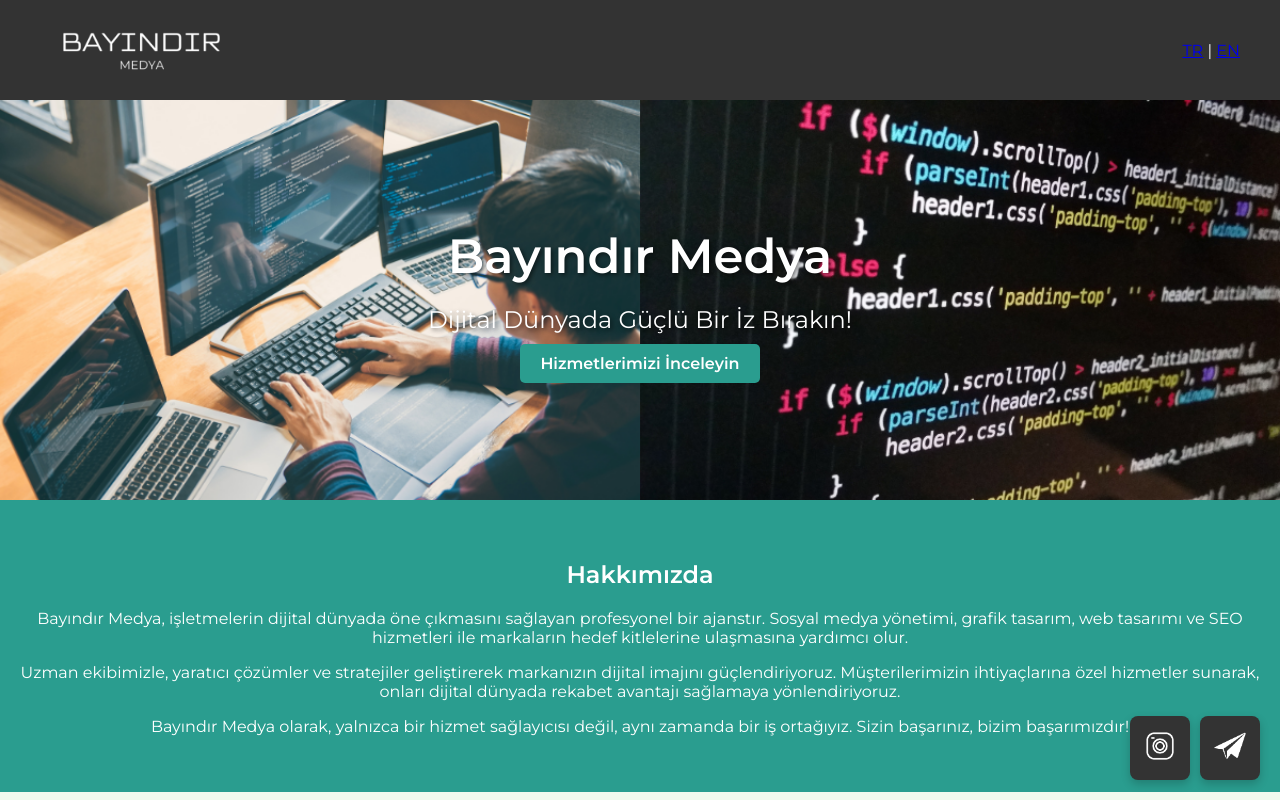
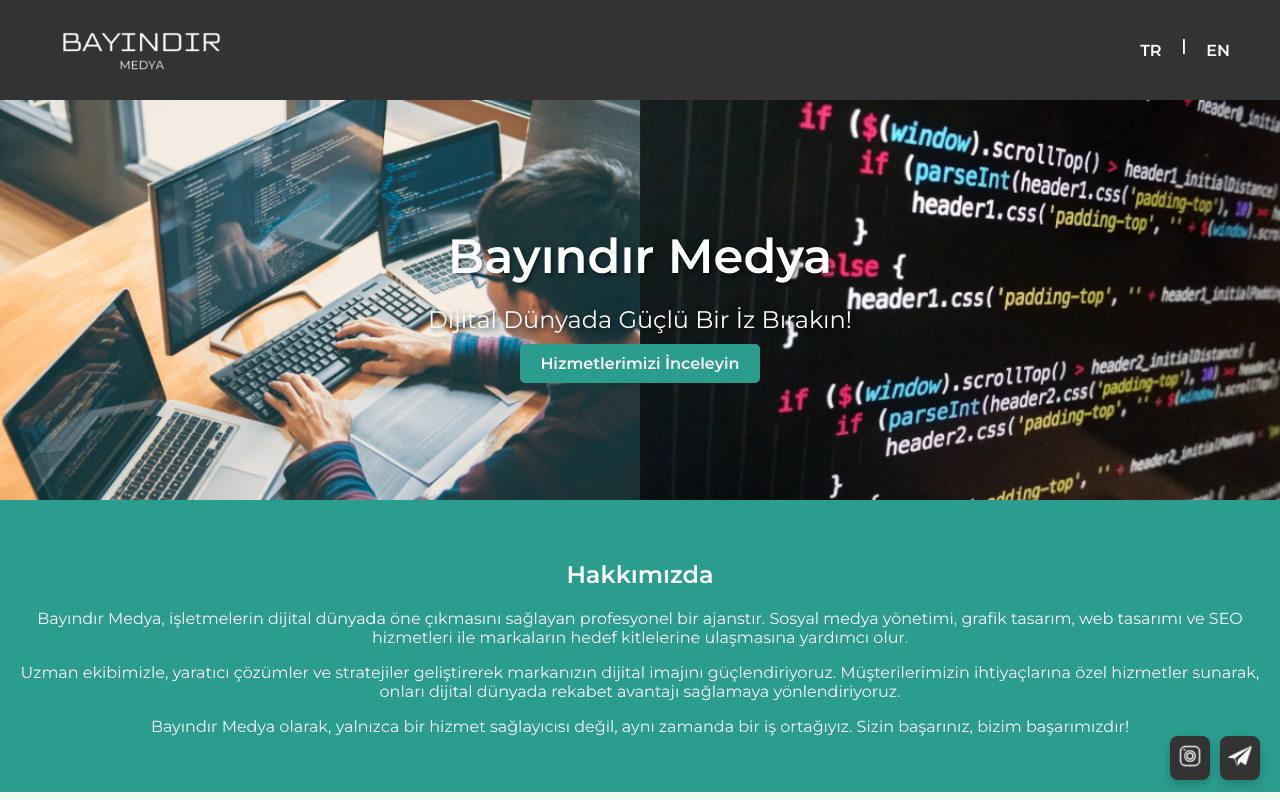
Before and after one commit to Metebay/baymedya2, a plain HTML site: page index.html in a window 1280 px wide. Shown: the top 800 px of the page. Drawn offline with Linux system fonts and the light colour scheme.

Commit message:
styles.css

```diff
--- a/styles.css
+++ b/styles.css
@@ -21,6 +21,24 @@
     background-color: #333; /* Koyu gri arka plan rengi */
     color: white;
 }
+.language-switcher {
+    display: flex;
+    gap: 10px;
+    font-weight: 600;
+}
+
+.language-switcher a {
+    color: white;
+    text-decoration: none;
+    padding: 5px 10px;
+    border-radius: 4px;
+    transition: background-color 0.3s ease;
+}
+
+.language-switcher a:hover {
+    background-color: #555;
+}
+
 
 .logo-container {
     display: flex;
@@ -138,7 +156,7 @@
 .social-icon-container {
     background-color:#333; /* Kutunun arka plan rengi (beyaz, yarı saydam) */
     border-radius: 8px; /* Köşeleri yuvarlak yapmak için */
-    padding: 10px; /* İçerik ile kenarlar arasındaki boşluk */
+    padding: 5px; /* İçerik ile kenarlar arasındaki boşluk */
     box-shadow: 0 4px 10px rgba(0, 0, 0, 0.2); /* Gölge efekti */
     transition: transform 0.3s, box-shadow 0.3s; /* Hover efekti için geçiş */
 }
@@ -149,5 +167,5 @@
 }
 
 .social-icon {
-    width: 40px; /* İkon boyutu */
+    width: 30px; /* İkon boyutu */
 }
```
